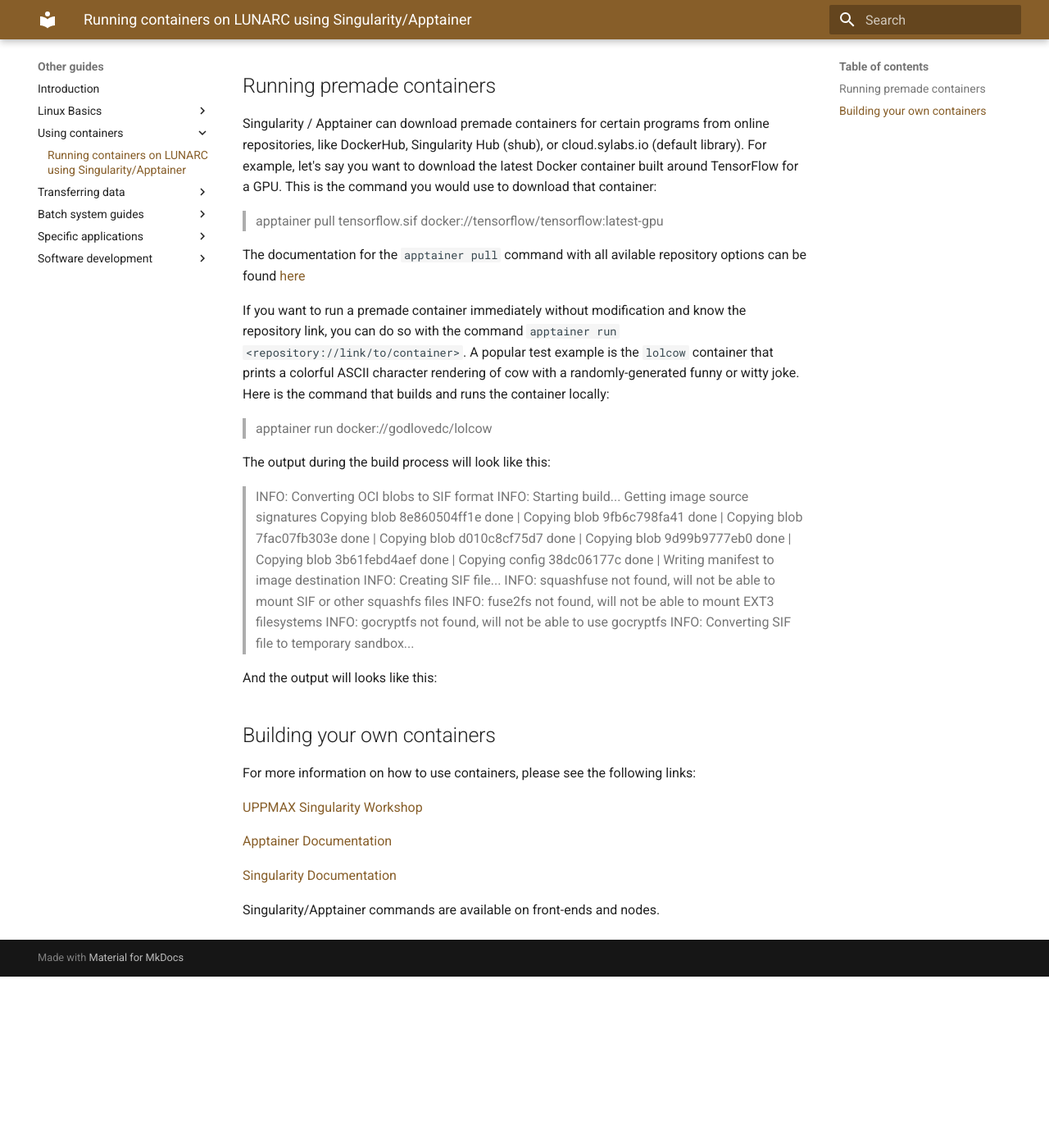
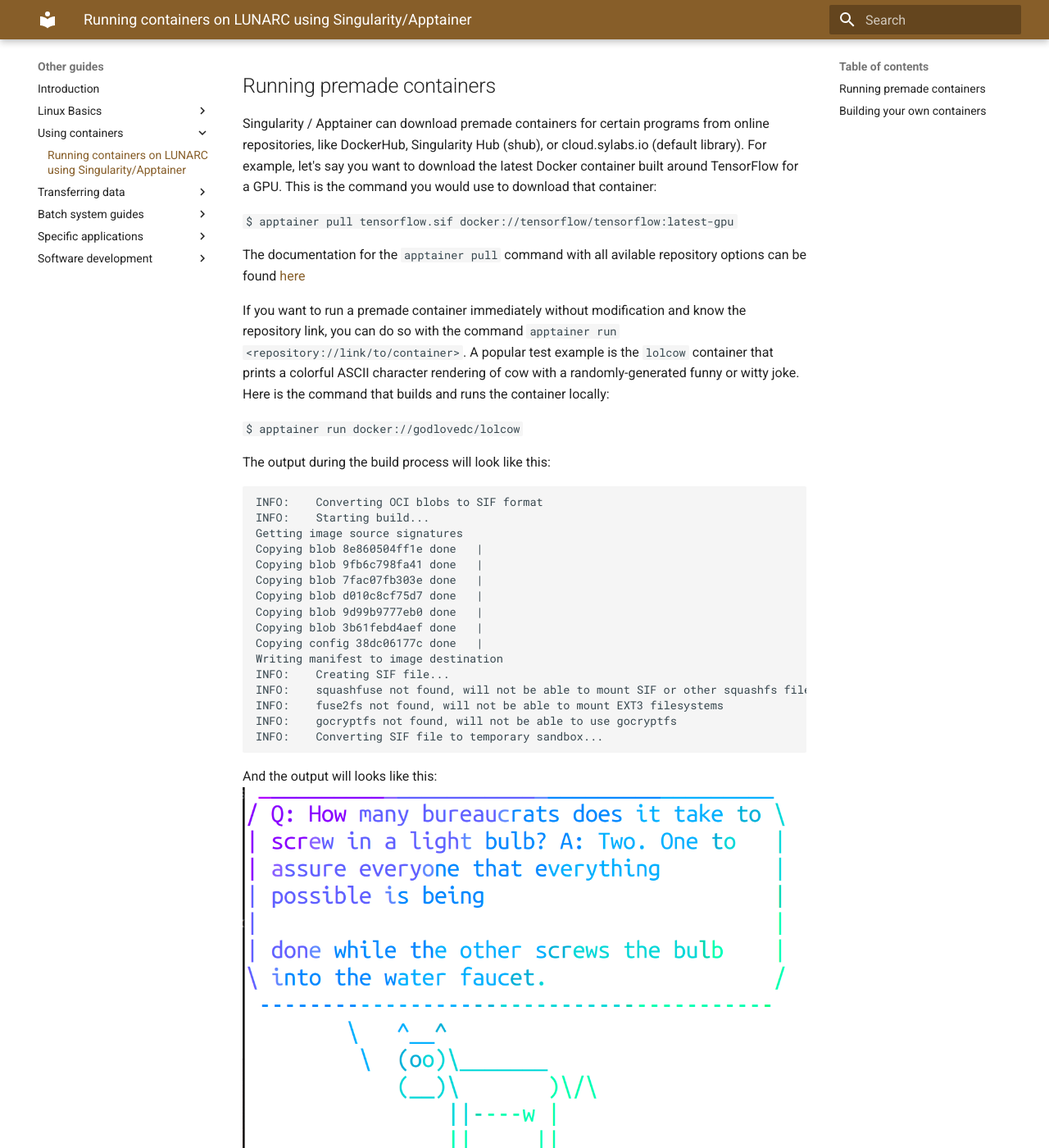
Before and after one commit to lunarc/lunarc_docs, an MkDocs documentation site: the page built from docs/guides/containers/apptainer.md, in a window 1280 px wide and 1400 px high, scrolled down 740 px. Shown: the whole window at 82% size. Built offline with MkDocs 1.6.1 and Material for MkDocs 9.7.7, drawn with Linux system fonts in a browser that asks for light colours; comment, search, counter and statistics services are not loaded; before the commit the page ends 1931 px from its top, so only the background shows below that; some of the changed lines change nothing that is shown.

Commit message:
Updated apptainer.md with image

````diff
--- a/docs/guides/containers/apptainer.md
+++ b/docs/guides/containers/apptainer.md
@@ -9,34 +9,36 @@
 ## Running premade containers
 Singularity / Apptainer can download premade containers for certain programs from online repositories, like DockerHub, Singularity Hub (shub), or cloud.sylabs.io (default library). For example, let's say you want to download the latest Docker container built around TensorFlow for a GPU. This is the command you would use to download that container:
 
-> apptainer pull tensorflow.sif docker://tensorflow/tensorflow:latest-gpu
+`$ apptainer pull tensorflow.sif docker://tensorflow/tensorflow:latest-gpu`
 
 The documentation for the `apptainer pull` command with all avilable repository options can be found [here](https://apptainer.org/docs/user/latest/cli/apptainer_pull.html#apptainer-pull)
 
 If you want to run a premade container immediately without modification and know the repository link, you can do so with the command `apptainer run <repository://link/to/container>`. A popular test example is the `lolcow` container that prints a colorful ASCII character rendering of cow with a randomly-generated funny or witty joke. Here is the command that builds and runs the container locally:
 
->apptainer run docker://godlovedc/lolcow
+`$ apptainer run docker://godlovedc/lolcow`
 
 The output during the build process will look like this:
->INFO:    Converting OCI blobs to SIF format
->INFO:    Starting build...
->Getting image source signatures
->Copying blob 8e860504ff1e done   |
->Copying blob 9fb6c798fa41 done   |
->Copying blob 7fac07fb303e done   |
->Copying blob d010c8cf75d7 done   |
->Copying blob 9d99b9777eb0 done   |
->Copying blob 3b61febd4aef done   |
->Copying config 38dc06177c done   |
->Writing manifest to image destination
->INFO:    Creating SIF file...
->INFO:    squashfuse not found, will not be able to mount SIF or other squashfs files
->INFO:    fuse2fs not found, will not be able to mount EXT3 filesystems
->INFO:    gocryptfs not found, will not be able to use gocryptfs
->INFO:    Converting SIF file to temporary sandbox...
+```
+INFO:    Converting OCI blobs to SIF format
+INFO:    Starting build...
+Getting image source signatures
+Copying blob 8e860504ff1e done   |
+Copying blob 9fb6c798fa41 done   |
+Copying blob 7fac07fb303e done   |
+Copying blob d010c8cf75d7 done   |
+Copying blob 9d99b9777eb0 done   |
+Copying blob 3b61febd4aef done   |
+Copying config 38dc06177c done   |
+Writing manifest to image destination
+INFO:    Creating SIF file...
+INFO:    squashfuse not found, will not be able to mount SIF or other squashfs files
+INFO:    fuse2fs not found, will not be able to mount EXT3 filesystems
+INFO:    gocryptfs not found, will not be able to use gocryptfs
+INFO:    Converting SIF file to temporary sandbox...
+```
 
 And the output will looks like this:
-
+![lolcow](lolcow-output.png "lolcow")
 
 ## Building your own containers
 
````
